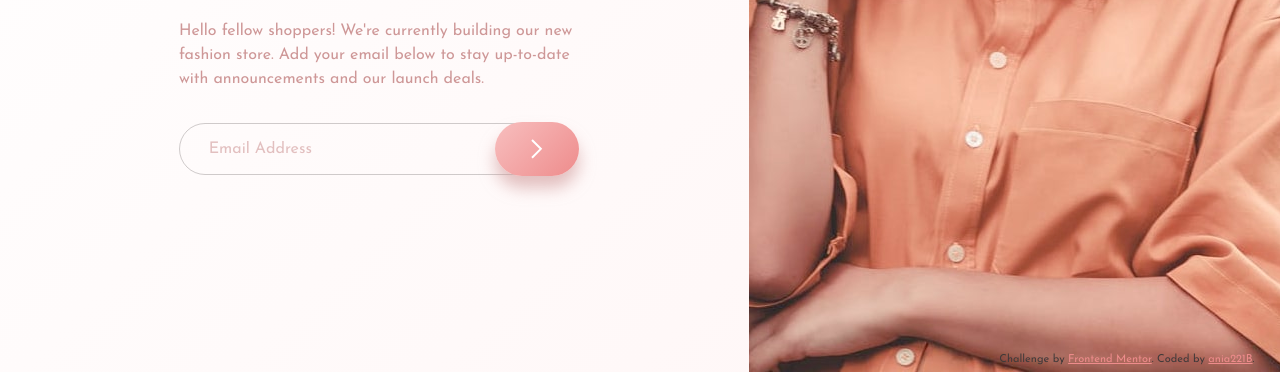
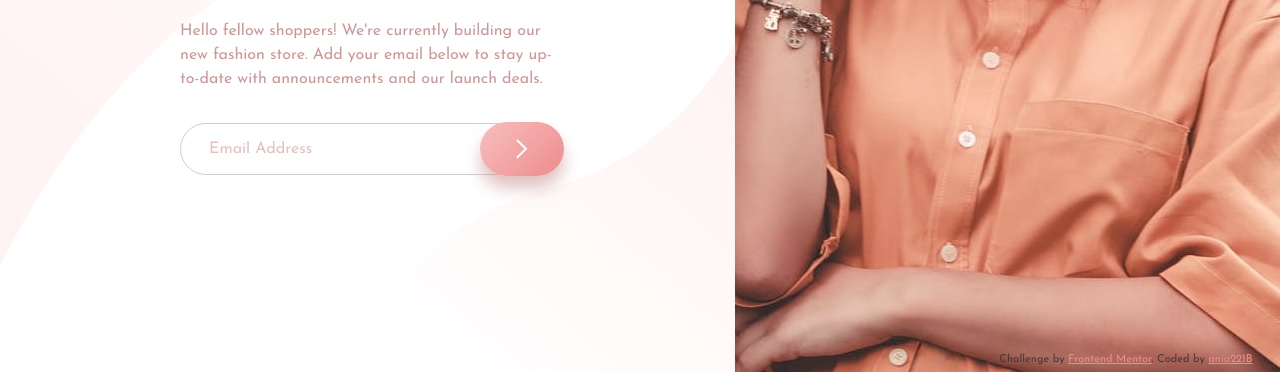
Before and after one commit to ania221B/base-apparel-coming-soon, a plain HTML site: page index.html in a window 1280 px wide. Shown: the part 428-800 px from the top of the page. Drawn offline with Linux system fonts and the light colour scheme.

Commit message:
background image added

```diff
--- a/css/styles.css
+++ b/css/styles.css
@@ -56,9 +56,13 @@ body {
     color: hsl(var(--clr-primary-400));
     background-image: var(--btn-gradient-hover);
 
-    display: flex;
-    flex-direction: column;
+    position: relative;
+}
 
+@media(min-width: 40em) {
+    body {
+        background-image: none;
+    }
 }
 
 /* resets margins */
@@ -137,7 +141,14 @@ textarea {
 }
 
 main {
-    min-height: inherit;
+    min-height: 100vh;
+}
+
+@media(min-width: 40em) {
+
+    main {
+        height: 100vh;
+    }
 }
 
 
@@ -148,6 +159,8 @@ button {
 }
 
 footer {
+    position: absolute;
+    inset: auto 0 0 0;
     padding-inline: clamp(1rem, 2vw, 3rem);
 }
 
@@ -155,7 +168,6 @@ footer {
 
     footer {
         inset: auto 0 0 auto;
-        position: absolute;
     }
 }
 
@@ -253,7 +265,6 @@ footer {
         grid-template-areas:
         ". logo picture "
         ". contents picture ";
-        column-gap: 1rem;
     }
 
     .grid--hero > .logo {
@@ -265,6 +276,7 @@ footer {
 
     .grid--hero > .contents {
         text-align: left;
+        padding-inline: 0.5rem;
     }
 }
 
@@ -344,6 +356,20 @@ form .submit-btn:focus::after {
     opacity: 1;
 }
 
+.bg-image {
+    display: none;
+}
+
+@media(min-width: 40em) {
+    .bg-image {
+        display: block;
+        height: 100%;
+        grid-column: 1 / span 2;
+        grid-row: 1 / -1;
+        z-index: -1;
+    }
+}
+
 .attribution {
     padding-block: .25rem;
     font-size: 11px;
--- a/index.html
+++ b/index.html
@@ -87,6 +87,8 @@
           alt="a young woman presenting orange shirt and a bracelet"
         />
       </picture>
+
+      <img class="bg-image" src="images/bg-pattern-desktop.svg" alt="" />
     </main>
 
     <footer>
```
